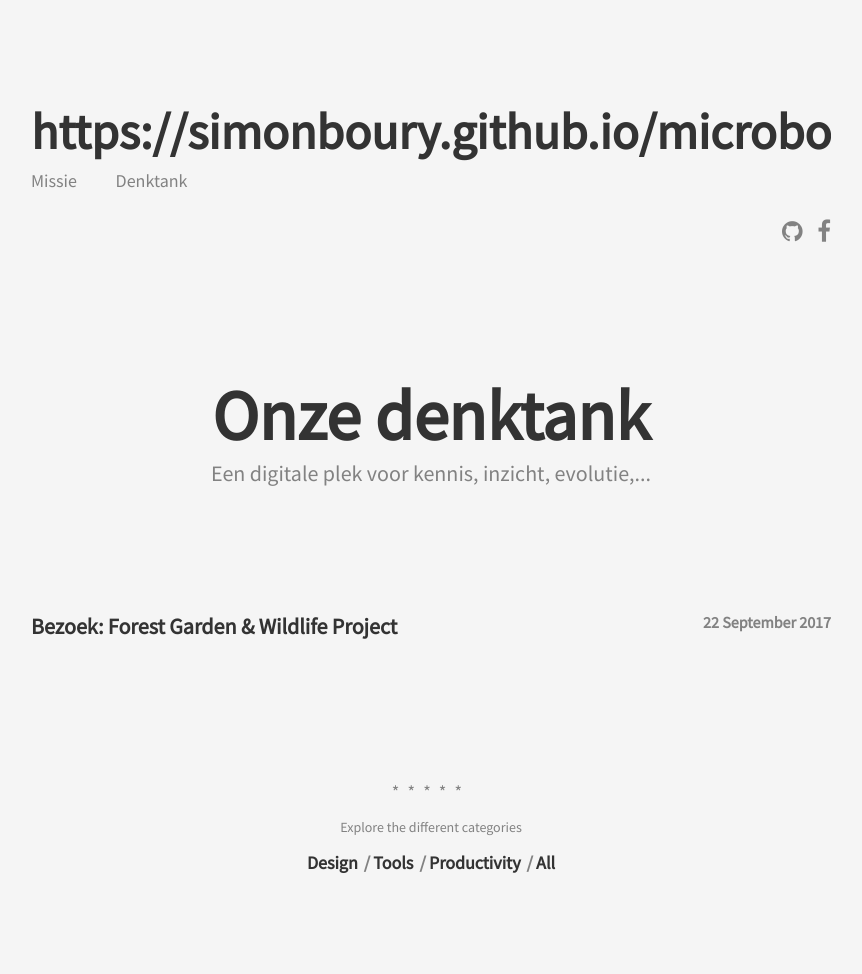
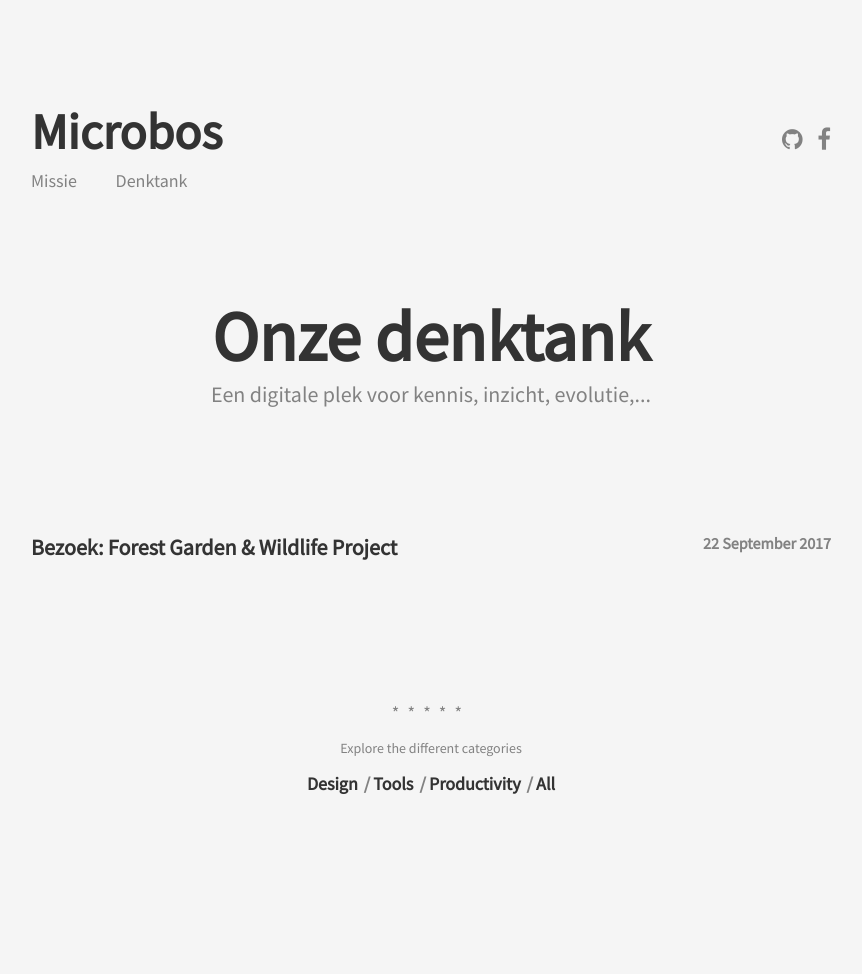
Before and after one commit to SimonBoury/microbos, a Jekyll site: the page built from index.html, in a window 1280 px wide. Shown: the whole page, without its empty margins (209-1071 px from the left). Built offline with Jekyll 4.4.1, drawn with Linux system fonts in a browser that asks for light colours; after the commit the page ends 900 px from its top, so only the background shows below that.

Commit message:
Update header.html

```diff
--- a/_includes/header.html
+++ b/_includes/header.html
@@ -1,6 +1,6 @@
 <header class="header">
     <div class="navigation">
-        <a href="/" class="logo">{{ 'https://simonboury.github.io/microbos.be/' }}</a>
+        <a href="/" class="logo">{{ site.title }}</a>
 
         <ul class="menu">
             <li class="menu__entry"><a href="{{ '/about' | prepend: site.baseurl }}">Missie</a></li>
```
